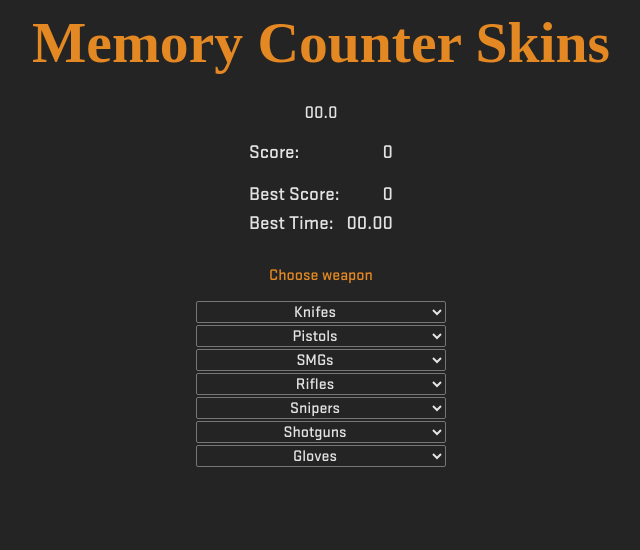
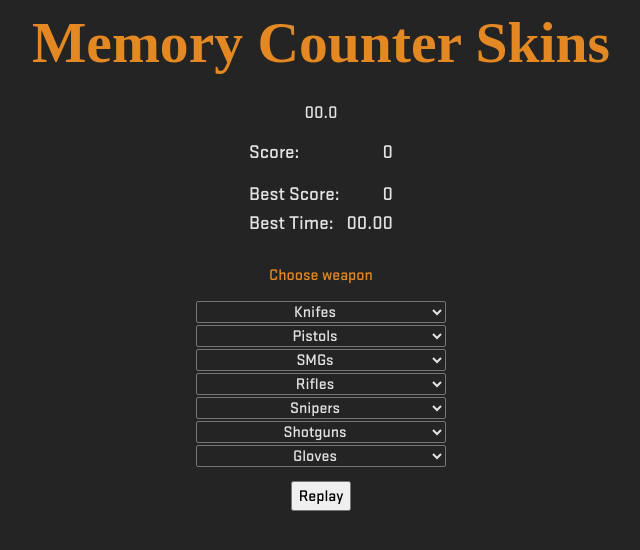
Before and after one commit to Fonkeyy/Project_Memory-card-game, a React (Vite) app in the folder Project_Memory-card-game/: page / in a window 1280 px wide. Shown: the top 550 px of the page, without its empty margins (319-959 px from the left). Built offline with nearby package versions, Linux system fonts and the light colour scheme; a web font is replaced by a local one.

Commit message:
Change parent of ReplayBtn

```diff
--- a/Project_Memory-card-game/src/App.jsx
+++ b/Project_Memory-card-game/src/App.jsx
@@ -8,6 +8,7 @@ import CardContainer from './Components/CardContainer';
 import DropDownContainer from './Components/DropDownContainer';
 import ScoreContainer from './Components/ScoreContainer';
 import StopWatch from './Components/StopWatch';
+import ReplayBtn from './Components/ReplayBtn';
 
 // todo => Fix API call
 // todo => Add commentary
@@ -73,6 +74,7 @@ function App() {
                 weaponSelected={weapon}
                 replay={handleGameOver}
             />
+            <ReplayBtn replay={handleGameOver} />
         </>
     );
 }
--- a/Project_Memory-card-game/src/Components/CardContainer.jsx
+++ b/Project_Memory-card-game/src/Components/CardContainer.jsx
@@ -4,9 +4,8 @@ import PropTypes from 'prop-types';
 import Card from './Card';
 import { API_URL } from '../data';
 import { getRandomInt, shuffleArr } from '../helpingFunctions';
-import ReplayBtn from './ReplayBtn';
 
-const CardContainer = ({ cardNumberToRender, upScore, gameOver, isGameOver, weaponSelected, replay }) => {
+const CardContainer = ({ cardNumberToRender, upScore, gameOver, isGameOver, weaponSelected }) => {
     const [weaponData, setWeaponData] = useState([]);
     const [skinSet, setSkinSet] = useState(new Set());
 
@@ -63,7 +62,6 @@ const CardContainer = ({ cardNumberToRender, upScore, gameOver, isGameOver, weap
             {[...skinSet].map((skin) =>
                 skin ? <Card key={skin.id} skin={skin} onClick={handleCardClick} gameOver={gameOver} /> : null
             )}
-            <ReplayBtn replay={replay} />
         </div>
     );
 };
@@ -73,7 +71,6 @@ CardContainer.propTypes = {
     gameOver: PropTypes.func,
     isGameOver: PropTypes.bool,
     weaponSelected: PropTypes.string,
-    replay: PropTypes.func,
 };
 
 export default CardContainer;
```
